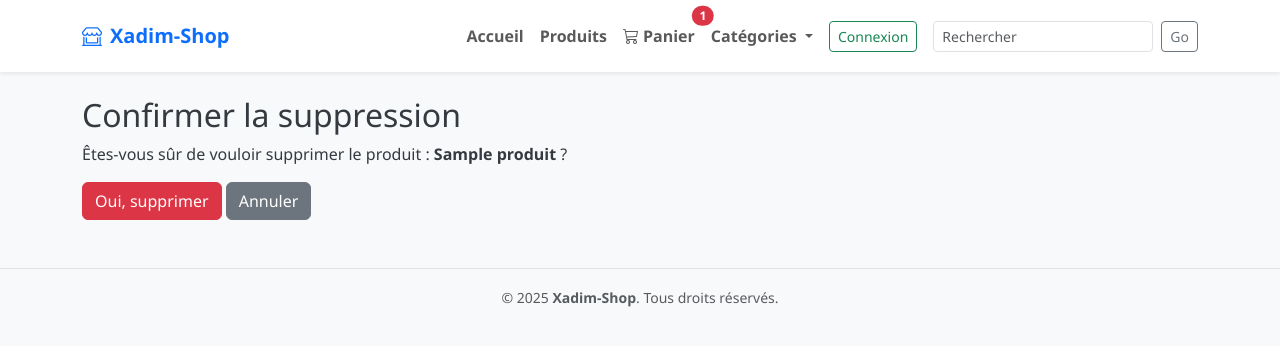
After one commit to KhadimFall0503/Boutique_en_Ligne, a Django app: template shop/templates/shop/confirm_delete.html in a window 1280 px wide. The commit adds this page. Shown: the top 346 px of the page. Run offline with Django 5.2, Linux system fonts and the light colour scheme; the template is opened without the code that fills it: most values are stand-ins (such as "Sample title", 1, 10 or a date in 2020).

Commit message:
Mon Application Web fonctionne TBien

```diff
--- a/shop/templates/shop/base.html
+++ b/shop/templates/shop/base.html
@@ -86,9 +86,10 @@
 
                             <li>
                                 <a class="dropdown-item" href="#">
-                                    <i class="bi bi-trash me-2"></i> Supprimer un produit
+                                    <i class="bi bi-trash me-2"></i> Supprimer ce produit
                                 </a>
                             </li>
+
 
                             <li><hr class="dropdown-divider"></li>
 
--- /dev/null
+++ b/shop/templates/shop/confirm_delete.html
@@ -0,0 +1,14 @@
+{% extends 'shop/base.html' %}
+
+{% block content %}
+<div class="container mt-4">
+    <h2>Confirmer la suppression</h2>
+    <p>Êtes-vous sûr de vouloir supprimer le produit : <strong>{{ produit.title }}</strong> ?</p>
+
+    <form method="post">
+        {% csrf_token %}
+        <button type="submit" class="btn btn-danger">Oui, supprimer</button>
+        <a href="{% url 'liste_produits' %}" class="btn btn-secondary">Annuler</a>
+    </form>
+</div>
+{% endblock %}
--- a/shop/templates/shop/liste_produits.html
+++ b/shop/templates/shop/liste_produits.html
@@ -24,6 +24,12 @@
                             <a href="{% url 'detail_produits' product.id %}" class="btn btn-sm btn-outline-secondary px-3">
                                 <i class="bi bi-info-circle"></i> Détails
                             </a>
+
+                            {% if request.user.is_authenticated and request.user.is_superuser %}
+                            <a href="{% url 'confirm_delete' product.id %}" class="btn btn-sm btn-danger px-3">
+                                <i class="bi bi-trash"></i> Supprimer
+                            </a>
+                            {% endif %}
                         </div>
                     </div>
                 </div>
--- a/shop/urls.py
+++ b/shop/urls.py
@@ -14,6 +14,8 @@ urlpatterns = [
     path('cart/add/<int:product_id>/', views.add_to_cart, name='add_to_cart'),
     path('cart/remove/<int:product_id>/', views.remove_from_cart, name='remove_from_cart'),
     path('categorie/<int:categorie_id>/', views.produits_par_categorie, name='produits_par_categorie'),
-     path('logout/', auth_views.LogoutView.as_view(next_page='index'), name='logout'),
-      path('login/', auth_views.LoginView.as_view(template_name='shop/login.html'), name='login'),
+    path('logout/', auth_views.LogoutView.as_view(next_page='index'), name='logout'),
+    path('login/', auth_views.LoginView.as_view(template_name='shop/login.html'), name='login'),
+    path('produits/confirm_delete/<int:id>/', views.confirm_delete, name='confirm_delete'),
+
 ]
```
Also changed, not shown: shop/views.py (+21 -0 lines), db.sqlite3.
